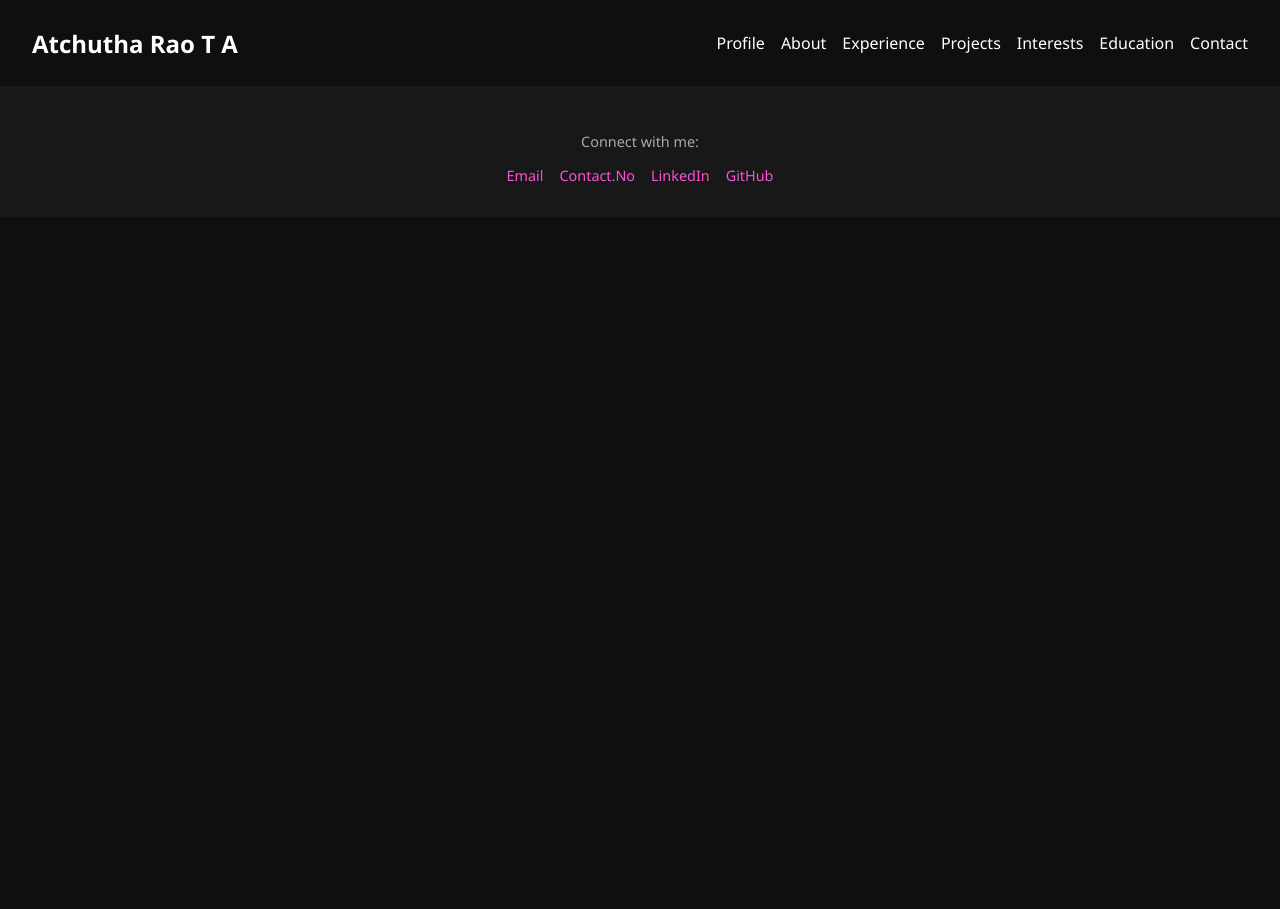
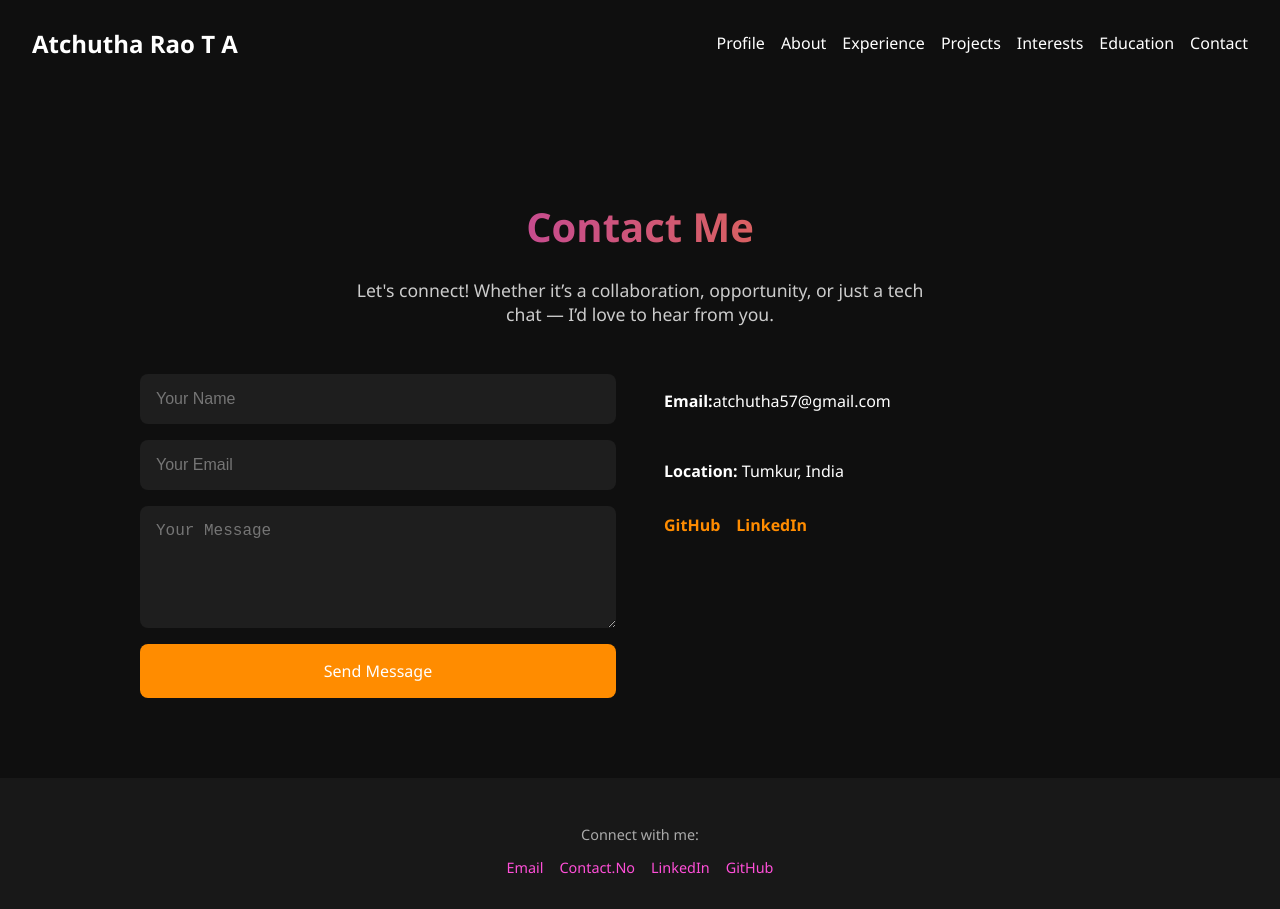
Before and after one commit to Southlaw33/atchutha-portfolio, a React (Vite) app: page /contact in a window 1280 px wide. Before the commit the page ends 800 px from the top, so only its background shows below. Built offline with nearby package versions, Linux system fonts and the light colour scheme.

Commit message:
Add Contact page with form and styles, and update routing in AppRouter

```diff
--- a/src/Router.tsx
+++ b/src/Router.tsx
@@ -1,13 +1,13 @@
-import { BrowserRouter as Router, Routes, Route } from 'react-router-dom';
+import { BrowserRouter as Router, Routes, Route } from "react-router-dom";
 
-import Layout from './components/Layout';
-import Profile from './pages/profile/Profile';
-// import About from './pages/About';
-// import WorkExperience from './pages/WorkExperience';
-// import Projects from './pages/Projects';
-// import Interests from './pages/Interests';
-// import Education from './pages/Education';
-// import Contact from './pages/Contact';
+import Layout from "./components/Layout";
+import Profile from "./pages/profile/Profile";
+import About from "./pages/about/About";
+import WorkExperience from "./pages/workexperience/WorkExperience";
+ import Projects from './pages/projects/Projects';
+import Interests from './pages/interests/Interests';
+import Education from './pages/education/Education';
+import Contact from './pages/contact/Contact';
 
 export default function AppRouter() {
   return (
@@ -15,12 +15,12 @@ export default function AppRouter() {
       <Layout>
         <Routes>
           <Route path="/" element={<Profile />} />
-          {/* <Route path="/about" element={<About />} />
+          <Route path="/about" element={<About />} />
           <Route path="/work-experience" element={<WorkExperience />} />
           <Route path="/projects" element={<Projects />} />
           <Route path="/interests" element={<Interests />} />
           <Route path="/education" element={<Education />} />
-          <Route path="/contact" element={<Contact />} /> */}
+          <Route path="/contact" element={<Contact />} />
         </Routes>
       </Layout>
     </Router>
--- /dev/null
+++ b/src/pages/contact/Contact.css
@@ -0,0 +1,103 @@
+.contact-section {
+    padding: 5rem 2rem;
+    background: #0f0f0f;
+    color: white;
+    text-align: center;
+  }
+
+  .contact-section h2 {
+    font-size: 2.5rem;
+    margin-bottom: 1.5rem;
+    background: linear-gradient(to right, #a020f0, #ff8c00);
+    -webkit-background-clip: text;
+    -webkit-text-fill-color: transparent;
+  }
+
+  .contact-intro {
+    max-width: 600px;
+    margin: 0 auto 3rem;
+    font-size: 1.1rem;
+    color: #ccc;
+  }
+
+  .contact-container {
+    display: flex;
+    flex-direction: column;
+    gap: 3rem;
+    max-width: 1000px;
+    margin: 0 auto;
+  }
+
+  .contact-form,
+  .contact-details {
+    display: flex;
+    flex-direction: column;
+    gap: 1rem;
+    text-align: left;
+  }
+
+  .contact-form input,
+  .contact-form textarea {
+    padding: 1rem;
+    border: none;
+    border-radius: 0.5rem;
+    background: #1e1e1e;
+    color: white;
+    font-size: 1rem;
+  }
+
+  .contact-form button {
+    padding: 1rem;
+    font-size: 1rem;
+    background: #ff8c00;
+    color: white;
+    border: none;
+    border-radius: 0.5rem;
+    cursor: pointer;
+    transition: background 0.3s ease;
+  }
+
+  .contact-form button:hover {
+    background: #e07000;
+  }
+
+  .social-links a {
+    margin-right: 1rem;
+    color: #ff8c00;
+    font-weight: bold;
+    text-decoration: none;
+    transition: color 0.3s ease;
+  }
+
+  .social-links a:hover {
+    color: #ffa94d;
+  }
+
+  @media (min-width: 768px) {
+    .contact-container {
+      flex-direction: row;
+      justify-content: space-between;
+    }
+
+    .contact-form,
+    .contact-details {
+      width: 48%;
+    }
+  }
+
+  .send-mail-btn {
+    display: inline-block;
+    padding: 1rem;
+    font-size: 1rem;
+    background-color: #ff8c00;
+    color: white;
+    text-align: center;
+    border-radius: 0.5rem;
+    text-decoration: none;
+    cursor: pointer;
+    transition: background 0.3s ease;
+  }
+
+  .send-mail-btn:hover {
+    background-color: #e07000;
+  }
--- /dev/null
+++ b/src/pages/contact/Contact.tsx
@@ -0,0 +1,44 @@
+import './contact.css';
+
+export default function Contact() {
+  return (
+    <section className="contact-section">
+      <h2>Contact Me</h2>
+      <p className="contact-intro">
+        Let's connect! Whether it’s a collaboration, opportunity, or just a tech chat — I’d love to hear from you.
+      </p>
+
+      <div className="contact-container">
+
+        <div className="contact-form">
+          <input type="text" placeholder="Your Name" id="name" />
+          <input type="email" placeholder="Your Email" id="email" />
+          <textarea placeholder="Your Message" id="message" rows={5}></textarea>
+          <a
+            href="#"
+            className="send-mail-btn"
+            onClick={(e) => {
+              e.preventDefault();
+              const name = (document.getElementById('name') as HTMLInputElement).value;
+              const email = (document.getElementById('email') as HTMLInputElement).value;
+              const message = (document.getElementById('message') as HTMLTextAreaElement).value;
+              const mailtoLink = `mailto:your.email@example.com?subject=Message from ${encodeURIComponent(name)}&body=${encodeURIComponent(message)}%0D%0A%0D%0AFrom: ${email}`;
+              window.location.href = mailtoLink;
+            }}
+          >
+            Send Message
+          </a>
+        </div>
+
+        <div className="contact-details">
+          <p><strong>Email:</strong>atchutha57@gmail.com</p>
+          <p><strong>Location:</strong> Tumkur, India</p>
+          <div className="social-links">
+            <a href="https://github.com/Southlaw33" target="_blank" rel="noreferrer">GitHub</a>
+            <a href="https://linkedin.com/in/your-link" target="_blank" rel="noreferrer">LinkedIn</a>
+          </div>
+        </div>
+      </div>
+    </section>
+  );
+}
```
Also changed, not shown: tailwind.config.js (added, +12 -0 lines).
